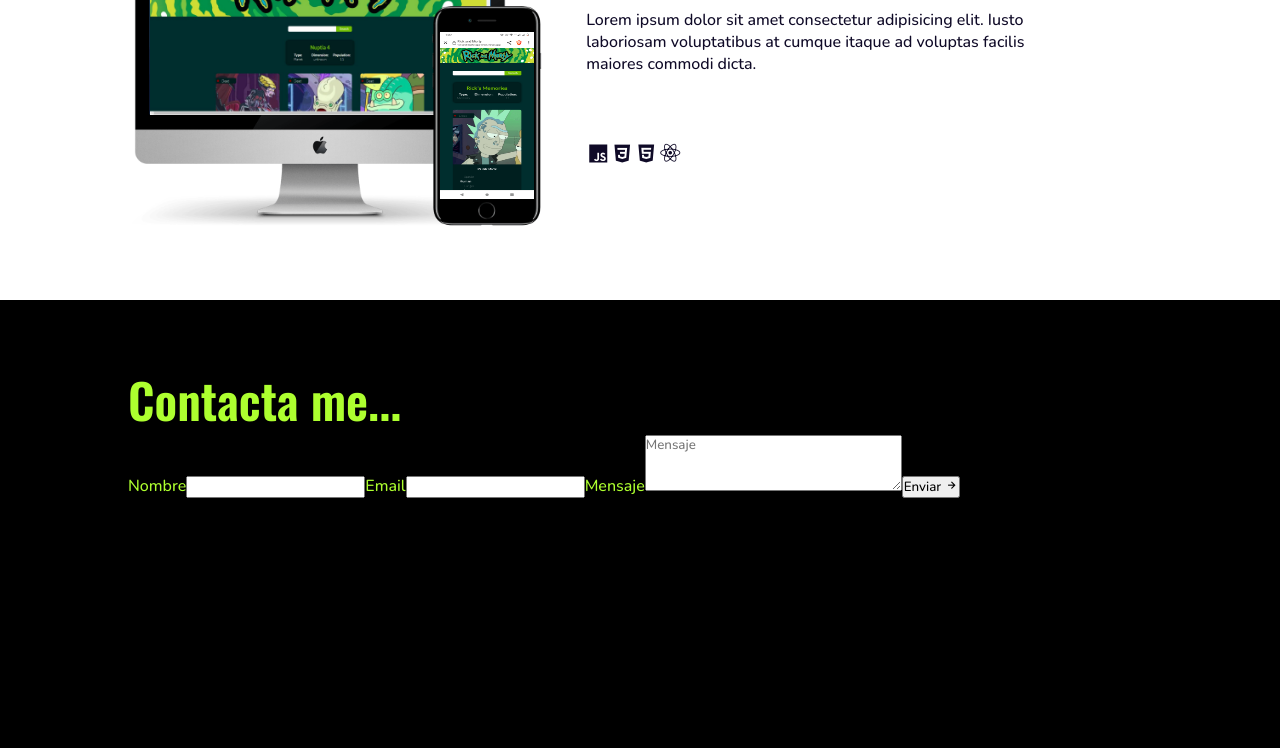
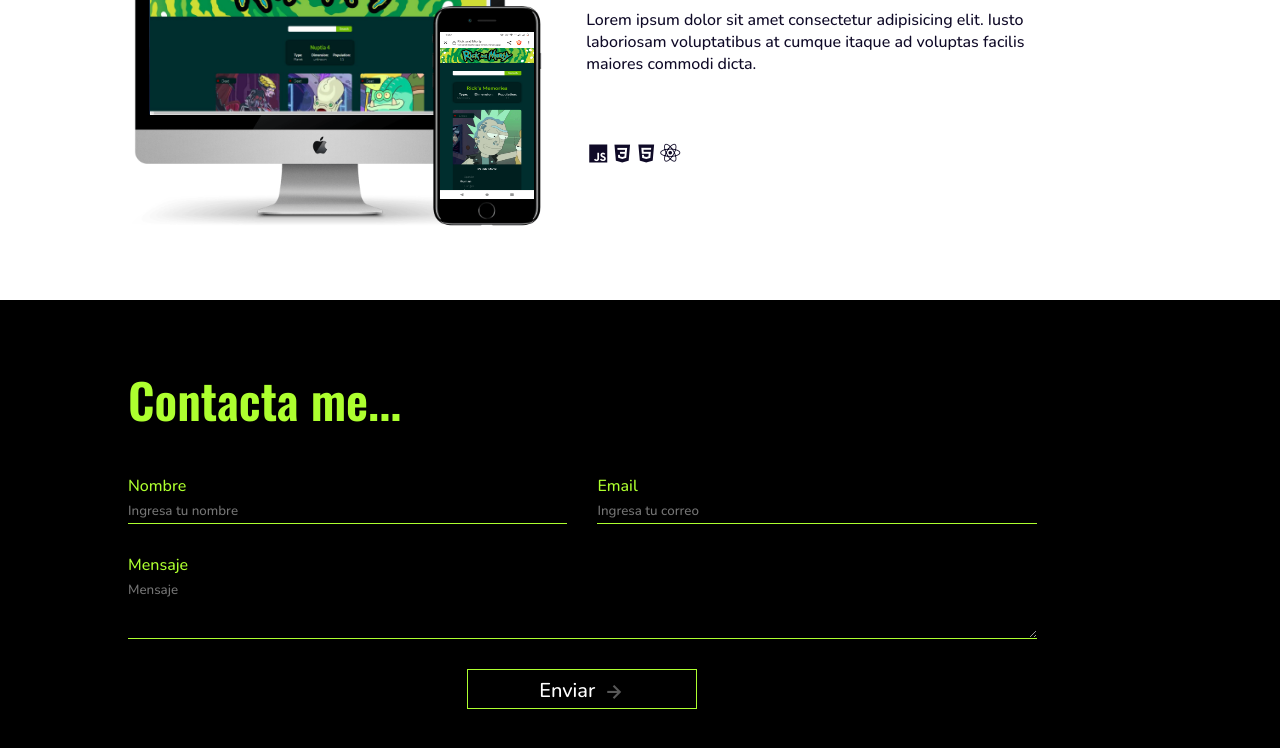
Before and after one commit to WilfrenDeveloper/project-portfolio, a React (Vite) app: page / in a window 1280 px wide. Shown: the part 3500-4248 px from the top of the page. Built offline with nearby package versions, Linux system fonts and the light colour scheme.

Commit message:
advances

```diff
--- a/src/components/Main/ContactMe.jsx
+++ b/src/components/Main/ContactMe.jsx
@@ -4,20 +4,30 @@ const ContactMe = () => {
     return (
         <section className='contact__section' id="contact">
             <h2 className='contact__h2'>Contacta me...</h2>
-            <form action="https://formsubmit.co/wilfrenmoney@gmail.com" method="POST">
-                <label htmlFor="">Nombre</label>
-                <input type="text" />
-                <label htmlFor="">Email</label>
-                <input type="text" />
-                <label htmlFor="">Mensaje</label>
-                <textarea name="message" id="message" cols="30" rows="3" placeholder='Mensaje'></textarea>
-                <button>
-                    <span>Enviar </span>
-                    <i class='bx bx-right-arrow-alt'></i>
+            <form className='contact__form' action=''>
+                <label className='contact__label contact__name' htmlFor=""><span>Nombre</span>
+                    <input className='contact__input input__name' type="name" placeholder='Ingresa tu nombre' />
+                </label>
+
+                <label className='contact__label contact__email' htmlFor="">
+                    <span>Email</span>
+                    <input className='contact__input input__email' type="email" placeholder='Ingresa tu correo' />
+                </label>
+
+                <label className='contact__label contact__message' htmlFor="">
+                    <span>Mensaje</span>
+                    <textarea className='contact__input input__message' name="message" id="message" cols="30" rows="3" placeholder='Mensaje'></textarea>
+                </label>
+
+                <div>
+                <button className='contact__button' formTarget=''>
+                    <span className='contact__button--span'>Enviar </span>
+                    <i class='bx bx-right-arrow-alt bx-flip-vertical bx-flashing' ></i>
                 </button>
+                </div>
             </form>
         </section>
-  )
+    )
 }
 
 export default ContactMe
--- a/src/index.css
+++ b/src/index.css
@@ -3,26 +3,12 @@
 
 
 :root{
-    /* Color */
-    /*--principal: #63339C;
-    --secund: #ECDF05;
-    --third: #58D8DC;
-    --forth: #E02852;
-    --fifth: #F29C0C;
-    --alternate: white;*/
-
-    /*--principal: #151c36;
-    --secund: #fbdcc4;
-    --third: #abb1bc;
-    --forth: #fff8e6;
-    --fifth: #485778;
-    --alternate: white;*/
 
     --principal:rgb(15, 10, 39);
     --secund:  greenyellow;
     --third: rgb(15, 10, 39);
     --forth: greenyellow;
-    --fifth: black;
+    --contact: black;
     --alternate: white;
     --letter: rgb(15, 10, 39);
 
@@ -47,8 +33,9 @@
     box-sizing: border-box;
     margin: 0;
     padding: 0;
-    list-style: none;
+    list-style-type: none;
     font-family: inherit;
+    border: none;
 }
 
 html{
--- a/src/style/ContactMe.css
+++ b/src/style/ContactMe.css
@@ -2,7 +2,7 @@
 /******** contact section ********/
 
 .contact__section {
-    background: var(--fifth);
+    background: var(--contact);
     color: var(--secund);
 }
 
@@ -10,3 +10,88 @@
     font-family: var(--Oswald);
     font-size: var(--title);
 }
+
+.contact__form{
+    display: grid;
+    grid-template-columns: 1fr 1fr;
+    grid-template-rows: repeat(4, auto);
+    gap: 30px;
+    margin-top: 40px;
+
+}
+
+.contact__label{
+    display: flex;
+    flex-direction: column;
+}
+
+.contact__label>span{
+    margin-bottom: 5px;
+}
+
+.contact__input{
+    background-color: var(--contact);
+    border-bottom: 1px solid var(--secund);
+    color: gray;
+    padding-bottom: 3px;
+}
+
+.contact__message{
+    grid-column: 1/3;
+    grid-row: 2/3;
+}
+
+.input__message{
+    width: 100%;
+    min-height: 40px;
+}
+
+.contact__form>div{
+    display: flex;
+    justify-content: center;
+    grid-column: 1/3;
+}
+
+.contact__button{
+    width: 230px;
+    height: 40px;
+    background-color: var(--contact);
+    color: var(--alternate);
+    font-size: 20px;
+    border: 1px solid var(--secund);
+    cursor: pointer;
+    transition: 0.4s;
+}
+
+.contact__button>i{
+    font-size: 25px;
+    padding-bottom: 5px;
+}
+
+.contact__button:hover{
+    background-color: var(--secund);
+    color: var(--contact);
+}
+
+.contact__button:active{
+    scale: 0.95;
+}
+
+@media (max-width: 400px) {
+    .contact__form{
+        grid-template-columns: 1fr;
+        grid-template-rows: repeat(4, auto);
+        gap: 30px;
+        margin-top: 40px;
+
+    }
+
+    .contact__message{
+        grid-column: 1/2;
+        grid-row: 3/4;
+    }
+
+    .contact__form>div{
+        grid-column: 1/2;
+    }
+}
--- a/src/style/MyProyects.css
+++ b/src/style/MyProyects.css
@@ -101,11 +101,18 @@
     .proyects__container {
         width: 52vw;
     }
-
-
 }
 
 @media (max-width: 380px) {
+    .proyects__li1,
+    .proyects__li2 {
+    flex-direction: column-reverse;
+    gap: 0;
+}
+
+    .proyects__h4{
+        text-align: center;
+    }
 
     .proyects__a{
         align-self: center;
```
